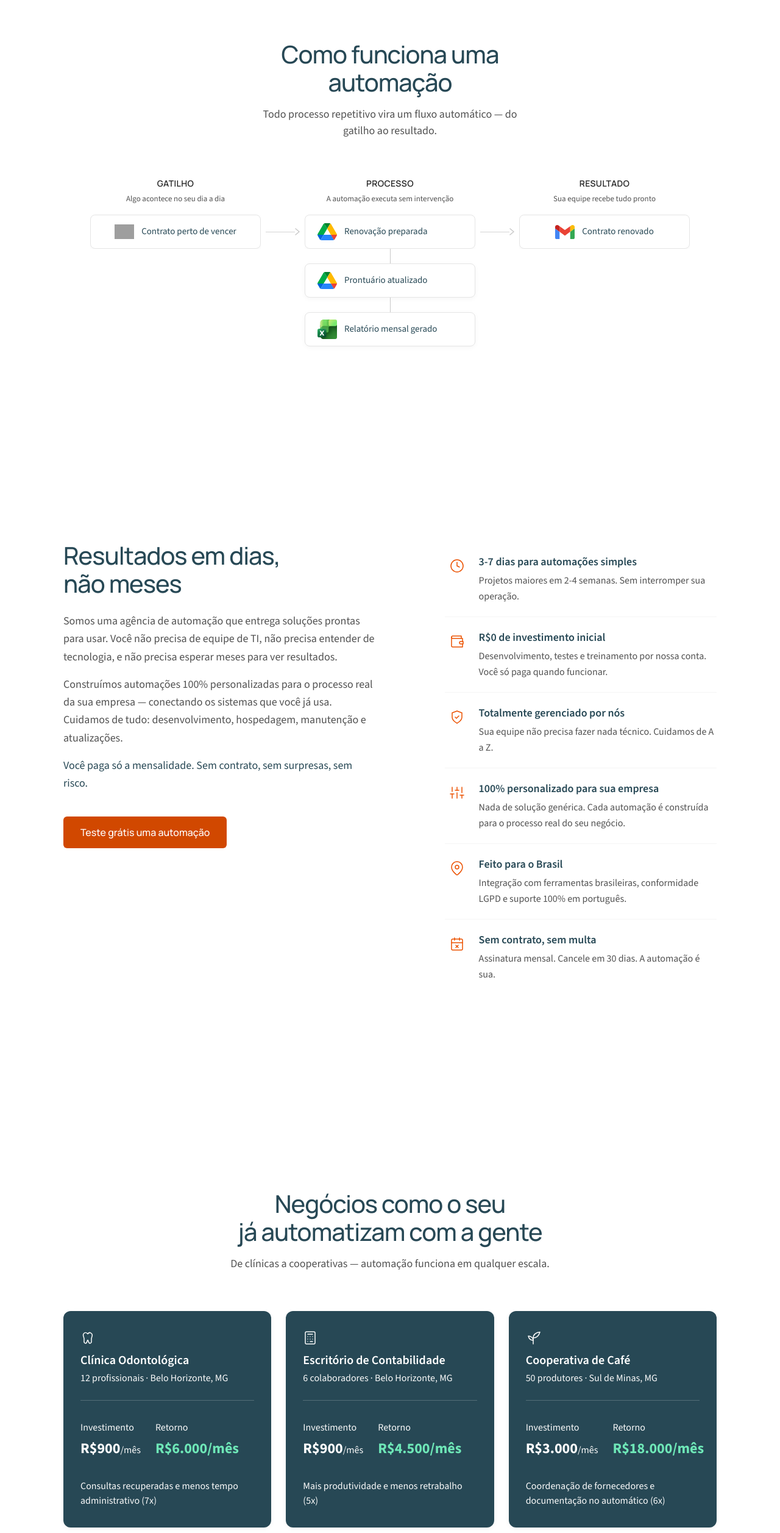
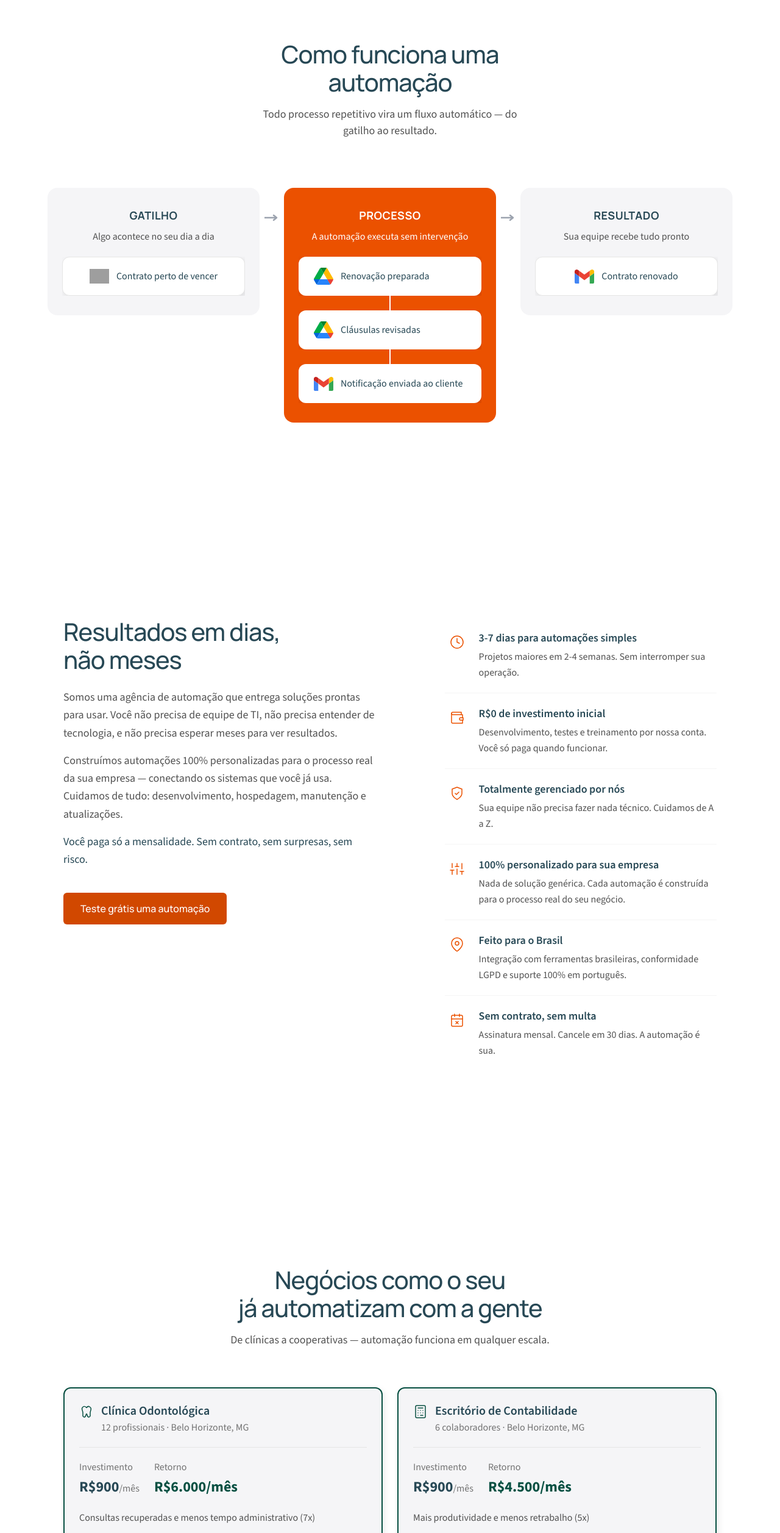
Before and after one commit to miledez-git-org/miledez-website, a Next.js app: page / in a window 1280 px wide. Shown: the part 1581-4095 px from the top of the page at 61% size. Built offline with nearby package versions, Linux system fonts and the light colour scheme; grey boxes are pictures that could not be loaded.

Commit message:
save: updated CLAUDE.md, components/ | 2026-03-30 03:51

```diff
--- a/components/BusinessProfilesSection.tsx
+++ b/components/BusinessProfilesSection.tsx
@@ -43,13 +43,6 @@ const LeafIcon = () => (
   </svg>
 )
 
-const HeartPulseIcon = () => (
-  <svg width="24" height="24" viewBox="0 0 24 24" fill="none" stroke="currentColor" strokeWidth="1.5" strokeLinecap="round" strokeLinejoin="round">
-    <path d="M19.5 12.572l-7.5 7.428-7.5-7.428A5 5 0 1 1 12 6.006a5 5 0 1 1 7.5 6.572" />
-    <path d="M5 12h2l2 3 4-6 2 3h4" />
-  </svg>
-)
-
 const WarehouseIcon = () => (
   <svg width="24" height="24" viewBox="0 0 24 24" fill="none" stroke="currentColor" strokeWidth="1.5" strokeLinecap="round" strokeLinejoin="round">
     <path d="M3 21V8l9-5 9 5v13" />
@@ -59,16 +52,6 @@ const WarehouseIcon = () => (
     <path d="M15 11h2" />
     <path d="M7 15h2" />
     <path d="M15 15h2" />
-  </svg>
-)
-
-const HospitalIcon = () => (
-  <svg width="24" height="24" viewBox="0 0 24 24" fill="none" stroke="currentColor" strokeWidth="1.5" strokeLinecap="round" strokeLinejoin="round">
-    <path d="M3 21h18" />
-    <path d="M5 21V5a2 2 0 0 1 2-2h10a2 2 0 0 1 2 2v16" />
-    <path d="M9 21v-4h6v4" />
-    <path d="M10 9h4" />
-    <path d="M12 7v4" />
   </svg>
 )
 
@@ -104,16 +87,6 @@ const profiles: BusinessProfile[] = [
     benefitDetail: 'Coordenação de fornecedores e documentação no automático (6x)',
   },
   {
-    type: 'Clínica de Fisioterapia',
-    icon: <HeartPulseIcon />,
-    size: '25 profissionais',
-    location: 'Belo Horizonte, MG',
-    price: 'R$2.000',
-    priceLabel: '/mês',
-    benefit: 'R$12.000/mês',
-    benefitDetail: 'Menos glosas e maior eficiência operacional (6x)',
-  },
-  {
     type: 'Distribuidora de Insumos Agrícolas',
     icon: <WarehouseIcon />,
     size: '15 funcionários',
@@ -122,16 +95,6 @@ const profiles: BusinessProfile[] = [
     priceLabel: '/mês',
     benefit: 'R$10.000/mês',
     benefitDetail: 'Pedidos e estoque automatizados, zero retrabalho (5x)',
-  },
-  {
-    type: 'Clínica Médica',
-    icon: <HospitalIcon />,
-    size: '20 profissionais',
-    location: 'Belo Horizonte, MG',
-    price: 'R$2.000',
-    priceLabel: '/mês',
-    benefit: 'R$12.000/mês',
-    benefitDetail: 'Faturamento e documentação sem esforço manual (6x)',
   },
 ]
 
@@ -159,56 +122,89 @@ export default function BusinessProfilesSection() {
       </div>
 
       {/* Profile cards grid */}
-      <div className="grid grid-cols-1 md:grid-cols-2 lg:grid-cols-3 gap-6">
+      <div className="grid grid-cols-1 md:grid-cols-2 gap-6">
         {profiles.map((profile, index) => (
           <div
             key={index}
-            className="rounded-xl px-7 py-8 bg-[#274855] shadow-card hover:shadow-card-hover transition-all duration-base ease-spring hover:-translate-y-0.5"
+            className="rounded-xl px-6 py-6 bg-[#f5f5f7] border-2 border-brand-secondary transition-all duration-200 hover:-translate-y-0.5"
             style={{
+              boxShadow: '3px 4px 12px rgba(0, 0, 0, 0.08)',
               transform: isVisible ? 'translateY(0)' : 'translateY(20px)',
               opacity: isVisible ? 1 : 0,
               transition: `transform 0.6s cubic-bezier(0.16, 1, 0.3, 1) ${150 + index * 80}ms, opacity 0.6s cubic-bezier(0.16, 1, 0.3, 1) ${150 + index * 80}ms`,
             }}
           >
-            {/* Icon */}
-            <div className="mb-3 text-[#fafafa]">
-              {profile.icon}
+            {/* Icon + Business identity */}
+            <div className="flex items-start gap-3 mb-5">
+              <div className="text-brand-secondary flex-shrink-0 mt-0.5">
+                {profile.icon}
+              </div>
+              <div>
+                <h3 className="text-xl font-semibold text-brand-black leading-snug">
+                  {profile.type}
+                </h3>
+                <p className="text-base text-neutral-500 mt-0.5">
+                  {profile.size} · {profile.location}
+                </p>
+              </div>
             </div>
 
-            {/* Business identity */}
-            <h3 className="text-xl font-semibold text-white leading-snug mb-1">
-              {profile.type}
-            </h3>
-            <p className="text-base text-[#fafafa] mb-6">
-              {profile.size} · {profile.location}
-            </p>
-
             {/* Divider */}
-            <div className="border-t border-white/20 mb-8" />
+            <div className="border-t border-neutral-200 mb-5" />
 
             {/* Cost & Return side by side */}
-            <div className="flex items-end gap-6 mb-8">
+            <div className="flex items-end gap-6 mb-5">
               <div>
-                <p className="text-base text-[#fafafa] mb-1">Investimento</p>
-                <p className="text-2xl font-bold text-white whitespace-nowrap">
-                  {profile.price}<span className="text-base font-normal text-[#fafafa]">{profile.priceLabel}</span>
+                <p className="text-base font-medium text-neutral-500 mb-0.5">Investimento</p>
+                <p className="text-2xl font-bold text-brand-black whitespace-nowrap">
+                  {profile.price}<span className="text-base font-normal text-neutral-500">{profile.priceLabel}</span>
                 </p>
               </div>
               <div>
-                <p className="text-base text-[#fafafa] mb-1">Retorno</p>
-                <p className="text-2xl font-bold text-[#6ee7b7] whitespace-nowrap">
+                <p className="text-base font-medium text-neutral-500 mb-0.5">Retorno</p>
+                <p className="text-2xl font-bold text-brand-secondary whitespace-nowrap">
                   {profile.benefit}
                 </p>
               </div>
             </div>
 
             {/* Benefit explanation */}
-            <p className="text-base text-[#fafafa]">
+            <p className="text-base text-neutral-600 leading-relaxed">
               {profile.benefitDetail}
             </p>
           </div>
         ))}
       </div>
+
+      {/* Summary totals */}
+      <div
+        className="mt-10 rounded-xl px-8 py-8 bg-brand-primary text-center"
+        style={{
+          transform: isVisible ? 'translateY(0)' : 'translateY(20px)',
+          opacity: isVisible ? 1 : 0,
+          transition: 'transform 0.6s cubic-bezier(0.16, 1, 0.3, 1) 600ms, opacity 0.6s cubic-bezier(0.16, 1, 0.3, 1) 600ms',
+        }}
+      >
+        <div className="flex flex-col md:flex-row items-center justify-center gap-6 md:gap-16 mb-5">
+          <div>
+            <p className="text-lg font-medium text-white mb-1">Assinatura total</p>
+            <p className="text-4xl md:text-5xl font-bold text-white">R$6.800<span className="text-xl font-normal text-white">/mês</span></p>
+          </div>
+          <div className="hidden md:block w-px h-14 bg-white/30" />
+          <div>
+            <p className="text-lg font-medium text-white mb-1">Retorno acumulado</p>
+            <p className="text-4xl md:text-5xl font-bold text-white">R$38.500<span className="text-xl font-normal text-white">/mês</span></p>
+          </div>
+          <div className="hidden md:block w-px h-14 bg-white/30" />
+          <div>
+            <p className="text-lg font-medium text-white mb-1">ROI médio</p>
+            <p className="text-4xl md:text-5xl font-bold text-white">5,7x</p>
+          </div>
+        </div>
+        <p className="text-lg text-white max-w-lg mx-auto">
+          Quatro negócios reais, um resultado em comum: automação que se paga no primeiro mês.
+        </p>
+      </div>
     </div>
   )
 }
--- a/components/LogoGrid.tsx
+++ b/components/LogoGrid.tsx
@@ -80,12 +80,13 @@ export default function LogoGrid() {
               <img
                 src={logo.src}
                 alt={logo.name}
-                className="w-7 h-7 md:w-8 md:h-8 object-contain grayscale opacity-70 transition-all duration-300 group-hover:grayscale-0 group-hover:opacity-100 group-hover:scale-110 group-hover:drop-shadow-[0_0_12px_rgba(6,57,47,0.35)]"
+                className="w-7 h-7 md:w-8 md:h-8 object-contain opacity-60 transition-all duration-300 group-hover:opacity-100 group-hover:scale-110 group-hover:drop-shadow-[0_0_12px_rgba(6,57,47,0.35)]"
                 loading="lazy"
               />
             </div>
           ))}
         </div>
+        <p className="text-center text-base text-neutral-500 mt-10">...e muitas mais</p>
       </div>
     </div>
   )
--- a/components/WorkflowExplainerSection.tsx
+++ b/components/WorkflowExplainerSection.tsx
@@ -13,7 +13,7 @@ interface PipelineNode {
 
 // --- Constants ---
 
-const CONNECTOR_COLOR = '#C8C8C8'
+const CONNECTOR_COLOR = '#9ca3af'
 const EASE = [0.16, 1, 0.3, 1] as const
 const TICK_MS = 2000
 const FADE_DURATION = 0.8
@@ -43,33 +43,47 @@ const NODE_SETS: [PipelineNode[], PipelineNode[], PipelineNode[]] = [
   ],
 ]
 
-// Sub-process cards shown below the middle "Processo" column
-const SUB_PROCESS_NODES: PipelineNode[] = [
+// Sub-process cards shown below the middle "Processo" column (one set per scenario)
+const SUB_PROCESS_NODE_SETS: [PipelineNode[], PipelineNode[]] = [
+  // Sub-process card 1
+  [
     { label: 'Prontuário atualizado', logo: 'google-drive.svg' },
+    { label: 'Cláusulas revisadas', logo: 'google-drive.svg' },
+    { label: 'Estoque atualizado', logo: 'google-sheets.svg' },
+  ],
+  // Sub-process card 2
+  [
     { label: 'Relatório mensal gerado', logo: 'excel.svg' },
+    { label: 'Notificação enviada ao cliente', logo: 'gmail.svg' },
+    { label: 'Nota fiscal registrada', logo: 'excel.svg' },
+  ],
 ]
 
 // --- Sub-components ---
 
-function PhaseLabel({ label, description }: { label: string; description: string }) {
+function PhaseLabel({ label, description, variant = 'default' }: { label: string; description: string; variant?: 'default' | 'highlight' }) {
+  const isHighlight = variant === 'highlight'
   return (
     <div className="flex flex-col items-center">
       <span
-        className="text-sm font-semibold text-neutral-800 uppercase tracking-wide"
+        className={`text-lg font-bold uppercase tracking-wide ${isHighlight ? 'text-white' : 'text-brand-black'}`}
         style={{ fontFamily: 'var(--font-manrope)' }}
       >
         {label}
       </span>
-      <span className="text-[13px] text-neutral-600 leading-relaxed mt-1">
+      <span className={`text-base leading-relaxed mt-2 ${isHighlight ? 'text-white' : 'text-neutral-600'}`}>
         {description}
       </span>
     </div>
   )
 }
 
-function NodeCard({ node, align = 'center' }: { node: PipelineNode; align?: 'center' | 'left' }) {
+function NodeCard({ node, align = 'center', onOrange = false }: { node: PipelineNode; align?: 'center' | 'left'; onOrange?: boolean }) {
   return (
-    <div className={`flex items-center ${align === 'left' ? 'justify-start' : 'justify-center'} gap-3 bg-white rounded-lg px-5 py-4 border border-neutral-200 shadow-card hover:shadow-card-hover transition-shadow duration-200 w-[280px] h-[56px]`}>
+    <div
+      className={`flex items-center ${align === 'left' ? 'justify-start' : 'justify-center'} gap-3 bg-white rounded-xl px-6 py-4 transition-shadow duration-200 w-[300px] h-[64px] ${onOrange ? 'border border-white/20' : 'border border-neutral-200'}`}
+      style={{ boxShadow: onOrange ? '3px 5px 16px rgba(120, 30, 0, 0.25)' : '3px 4px 12px rgba(0, 0, 0, 0.10)' }}
+    >
       <img
         src={`/logos/${node.logo}`}
         alt=""
@@ -77,7 +91,7 @@ function NodeCard({ node, align = 'center' }: { node: PipelineNode; align?: 'cen
         height={32}
         className="flex-shrink-0"
       />
-      <span className="text-[15px] font-medium text-brand-black leading-snug">
+      <span className="text-base font-medium text-brand-black leading-snug">
         {node.label}
       </span>
     </div>
@@ -86,15 +100,21 @@ function NodeCard({ node, align = 'center' }: { node: PipelineNode; align?: 'cen
 
 function HorizontalArrow() {
   return (
-    <div className="flex items-center flex-shrink-0 px-2" style={{ width: '72px' }}>
-      <div className="flex-1 h-px bg-neutral-300" />
-      <svg width="8" height="12" viewBox="0 0 8 12" fill="none">
+    <div className="flex items-center flex-shrink-0" style={{ width: '24px' }}>
+      <svg width="24" height="14" viewBox="0 0 24 14" fill="none">
         <path
-          d="M1 1l6 5-6 5"
+          d="M0 7h18"
           stroke={CONNECTOR_COLOR}
-          strokeWidth="1.5"
+          strokeWidth="2.5"
+          strokeLinecap="round"
+        />
+        <path
+          d="M15 3l5 4-5 4"
+          stroke={CONNECTOR_COLOR}
+          strokeWidth="2.5"
           strokeLinecap="round"
           strokeLinejoin="round"
+          fill="none"
         />
       </svg>
     </div>
@@ -104,12 +124,12 @@ function HorizontalArrow() {
 function VerticalArrow() {
   return (
     <div className="flex flex-col items-center my-1" style={{ height: '28px' }}>
-      <div className="w-px flex-1 bg-neutral-300" />
+      <div className="w-[1.5px] flex-1 bg-neutral-400" />
       <svg width="12" height="8" viewBox="0 0 12 8" fill="none">
         <path
           d="M1 1l5 6 5-6"
           stroke={CONNECTOR_COLOR}
-          strokeWidth="1.5"
+          strokeWidth="2"
           strokeLinecap="round"
           strokeLinejoin="round"
         />
@@ -118,10 +138,10 @@ function VerticalArrow() {
   )
 }
 
-function VerticalLine({ height = 24 }: { height?: number }) {
+function VerticalLine({ height = 24, color = CONNECTOR_COLOR }: { height?: number; color?: string }) {
   return (
     <div className="flex justify-center" style={{ height }}>
-      <div className="w-px h-full" style={{ backgroundColor: CONNECTOR_COLOR }} />
+      <div className="w-[1.5px] h-full" style={{ backgroundColor: color }} />
     </div>
   )
 }
@@ -157,7 +177,7 @@ export default function WorkflowExplainerSection() {
       <div className="max-w-6xl mx-auto px-6 md:px-10">
 
         {/* Section header */}
-        <div className="mb-12 md:mb-14 text-center">
+        <div className="mb-16 md:mb-20 text-center">
           <h2 className="heading-display text-[2rem] md:text-[2.5rem] text-brand-black leading-tight">
             Como funciona uma<br />
             <span className="text-[#274855]">automação</span>
@@ -174,36 +194,23 @@ export default function WorkflowExplainerSection() {
           onMouseLeave={() => setIsPaused(false)}
         >
 
-          {/* Desktop: horizontal pipeline */}
-          <div className="hidden md:block">
-            {/* Labels row */}
-            <div className="flex items-start justify-center mb-4">
+          {/* Desktop: horizontal pipeline — each column is its own card */}
+          <div className="hidden md:flex items-start justify-center gap-0">
             {PHASES.map((phase, colIndex) => (
               <Fragment key={phase.key}>
                 <motion.div
-                    className="w-[280px] text-center min-h-[52px] flex items-end justify-center"
-                    initial={{ opacity: 0, x: -12 }}
-                    animate={isVisible ? { opacity: 1, x: 0 } : { opacity: 0, x: -12 }}
-                    transition={{ duration: 0.45, delay: colIndex * 0.14, ease: EASE }}
+                  className={`rounded-2xl px-6 py-8 flex flex-col items-center ${colIndex === 1 ? 'bg-brand-primary' : 'bg-[#f5f5f7]'}`}
+                  initial={{ opacity: 0, y: 16 }}
+                  animate={isVisible ? { opacity: 1, y: 0 } : { opacity: 0, y: 16 }}
+                  transition={{ duration: 0.5, delay: colIndex * 0.14, ease: EASE }}
                 >
-                    <PhaseLabel label={phase.label} description={phase.description} />
-                  </motion.div>
-                  {colIndex < 2 && <div style={{ width: '72px' }} />}
-                </Fragment>
-              ))}
+                  {/* Column label */}
+                  <div className="mb-5">
+                    <PhaseLabel label={phase.label} description={phase.description} variant={colIndex === 1 ? 'highlight' : 'default'} />
                   </div>
 
-            {/* Cards + arrows row */}
-            <div className="flex items-center justify-center">
-              {PHASES.map((phase, colIndex) => (
-                <Fragment key={phase.key}>
-                  <motion.div
-                    className="w-[280px]"
-                    initial={{ opacity: 0, y: 16 }}
-                    animate={isVisible ? { opacity: 1, y: 0 } : { opacity: 0, y: 16 }}
-                    transition={{ duration: 0.5, delay: colIndex * 0.14 + 0.08, ease: EASE }}
-                  >
-                    <div className="relative h-[56px] overflow-hidden">
+                  {/* Main cycling card */}
+                  <div className="relative h-[64px] w-[300px] overflow-hidden">
                     <AnimatePresence initial={false}>
                       <motion.div
                         key={`d-${colIndex}-${activeIndices[colIndex]}`}
@@ -213,15 +220,38 @@ export default function WorkflowExplainerSection() {
                         exit={{ opacity: 0, y: -20 }}
                         transition={{ duration: FADE_DURATION, ease: 'easeInOut' }}
                       >
-                          <NodeCard node={NODE_SETS[colIndex][activeIndices[colIndex]]} align={colIndex === 1 ? 'left' : 'center'} />
+                        <NodeCard node={NODE_SETS[colIndex][activeIndices[colIndex]]} align={colIndex === 1 ? 'left' : 'center'} onOrange={colIndex === 1} />
                       </motion.div>
                     </AnimatePresence>
                   </div>
+
+                  {/* Sub-process cards (process column only) */}
+                  {colIndex === 1 && SUB_PROCESS_NODE_SETS.map((nodeSet, i) => (
+                    <div key={`sub-${i}`} className="flex flex-col items-center">
+                      <VerticalLine color="#ffffff" />
+                      <div className="relative h-[64px] w-[300px] overflow-hidden">
+                        <AnimatePresence initial={false}>
+                          <motion.div
+                            key={`d-sub-${i}-${activeIndices[1]}`}
+                            className="absolute inset-0"
+                            initial={{ opacity: 0, y: 20 }}
+                            animate={{ opacity: 1, y: 0 }}
+                            exit={{ opacity: 0, y: -20 }}
+                            transition={{ duration: FADE_DURATION, ease: 'easeInOut' }}
+                          >
+                            <NodeCard node={nodeSet[activeIndices[1]]} align="left" onOrange />
+                          </motion.div>
+                        </AnimatePresence>
+                      </div>
+                    </div>
+                  ))}
                 </motion.div>
 
+                {/* Arrow between columns — aligned to title centerline */}
                 {colIndex < 2 && (
                   <motion.div
-                      className="flex-shrink-0"
+                    className="flex-shrink-0 self-start mx-[8px]"
+                    style={{ marginTop: 'calc(32px + 10px)' }}
                     initial={{ opacity: 0 }}
                     animate={isVisible ? { opacity: 1 } : { opacity: 0 }}
                     transition={{ duration: 0.35, delay: colIndex * 0.14 + 0.18, ease: EASE }}
@@ -231,32 +261,6 @@ export default function WorkflowExplainerSection() {
                 )}
               </Fragment>
             ))}
-            </div>
-
-            {/* Sub-process cards below the middle column */}
-            <div className="flex items-center justify-center">
-              {/* Invisible spacer matching left column + arrow */}
-              <div className="w-[280px] flex-shrink-0" />
-              <div className="flex-shrink-0" style={{ width: '72px' }} />
-              {/* Sub-process cards aligned with middle column */}
-              <div className="w-[280px] flex-shrink-0 flex flex-col items-center">
-                {SUB_PROCESS_NODES.map((node, i) => (
-                  <motion.div
-                    key={`sub-${i}`}
-                    className="flex flex-col items-center"
-                    initial={{ opacity: 0, y: 16 }}
-                    animate={isVisible ? { opacity: 1, y: 0 } : { opacity: 0, y: 16 }}
-                    transition={{ duration: 0.5, delay: 0.5 + i * 0.14, ease: EASE }}
-                  >
-                    <VerticalLine />
-                    <NodeCard node={node} align="left" />
-                  </motion.div>
-                ))}
-              </div>
-              {/* Invisible spacer matching arrow + right column */}
-              <div className="flex-shrink-0" style={{ width: '72px' }} />
-              <div className="w-[280px] flex-shrink-0" />
-            </div>
           </div>
 
           {/* Mobile: vertical pipeline */}
@@ -278,7 +282,7 @@ export default function WorkflowExplainerSection() {
                     animate={isVisible ? { opacity: 1, y: 0 } : { opacity: 0, y: 14 }}
                     transition={{ duration: 0.5, delay: stepIndex * 0.14 + 0.06, ease: EASE }}
                   >
-                    <div className="relative h-[56px] w-[280px] overflow-hidden">
+                    <div className="relative h-[64px] w-[300px] overflow-hidden">
                       <AnimatePresence initial={false}>
                         <motion.div
                           key={`m-${stepIndex}-${activeIndices[stepIndex]}`}
@@ -288,14 +292,14 @@ export default function WorkflowExplainerSection() {
                           exit={{ opacity: 0, y: -20 }}
                           transition={{ duration: FADE_DURATION, ease: 'easeInOut' }}
                         >
-                          <NodeCard node={NODE_SETS[stepIndex][activeIndices[stepIndex]]} />
+                          <NodeCard node={NODE_SETS[stepIndex][activeIndices[stepIndex]]} onOrange={stepIndex === 1} />
                         </motion.div>
                       </AnimatePresence>
                     </div>
                   </motion.div>
 
                   {/* Sub-process cards after the Process phase (index 1) */}
-                  {stepIndex === 1 && SUB_PROCESS_NODES.map((node, i) => (
+                  {stepIndex === 1 && SUB_PROCESS_NODE_SETS.map((nodeSet, i) => (
                     <motion.div
                       key={`m-sub-${i}`}
                       className="flex flex-col items-center"
@@ -303,8 +307,21 @@ export default function WorkflowExplainerSection() {
                       animate={isVisible ? { opacity: 1, y: 0 } : { opacity: 0, y: 14 }}
                       transition={{ duration: 0.5, delay: 0.5 + i * 0.14, ease: EASE }}
                     >
-                      <VerticalLine />
-                      <NodeCard node={node} align="left" />
+                      <VerticalLine color="#ffffff" />
+                      <div className="relative h-[64px] w-[300px] overflow-hidden">
+                        <AnimatePresence initial={false}>
+                          <motion.div
+                            key={`m-sub-${i}-${activeIndices[1]}`}
+                            className="absolute inset-0"
+                            initial={{ opacity: 0, y: 20 }}
+                            animate={{ opacity: 1, y: 0 }}
+                            exit={{ opacity: 0, y: -20 }}
+                            transition={{ duration: FADE_DURATION, ease: 'easeInOut' }}
+                          >
+                            <NodeCard node={nodeSet[activeIndices[1]]} onOrange />
+                          </motion.div>
+                        </AnimatePresence>
+                      </div>
                     </motion.div>
                   ))}
                 </div>
```
Also changed, not shown: 1 other file (tests, documents, lock files or other folders). Lines whose indentation alone changed are shown as unchanged.
